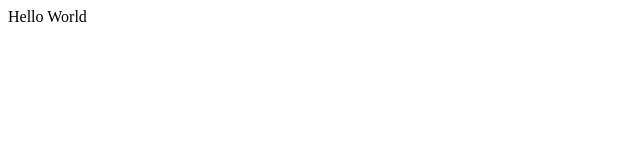
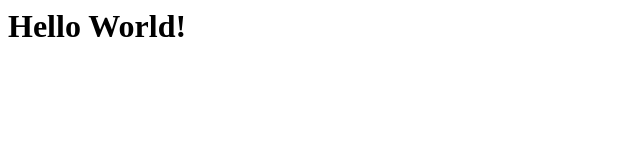
Before and after one commit to walter-la/walter-la.github.io, a plain HTML site: page index.html in a window 1280 px wide. Shown: the whole page, without its empty margins (0-640 px from the left). Drawn offline with Linux system fonts and the light colour scheme.

Commit message:
test javascript

```diff
--- a/index.html
+++ b/index.html
@@ -1 +1,11 @@
-Hello World
+<html>
+    <body>
+        <h1>Hello World!</h1>
+
+        <script src=/js/example.js>
+        </script>
+        <script>
+            test()
+        </script>
+    </body>
+</html>
--- /dev/null
+++ b/js/example.js
@@ -0,0 +1,3 @@
+function test() {
+    alert('Hello World!')
+}
```
